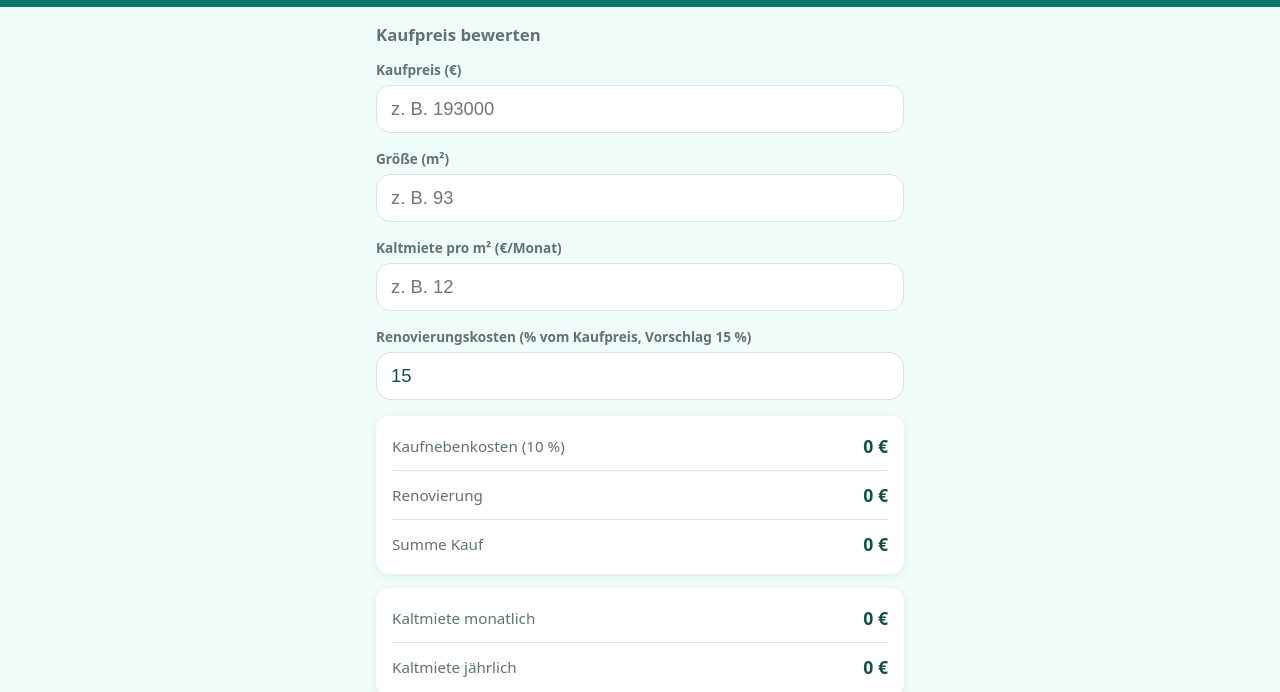
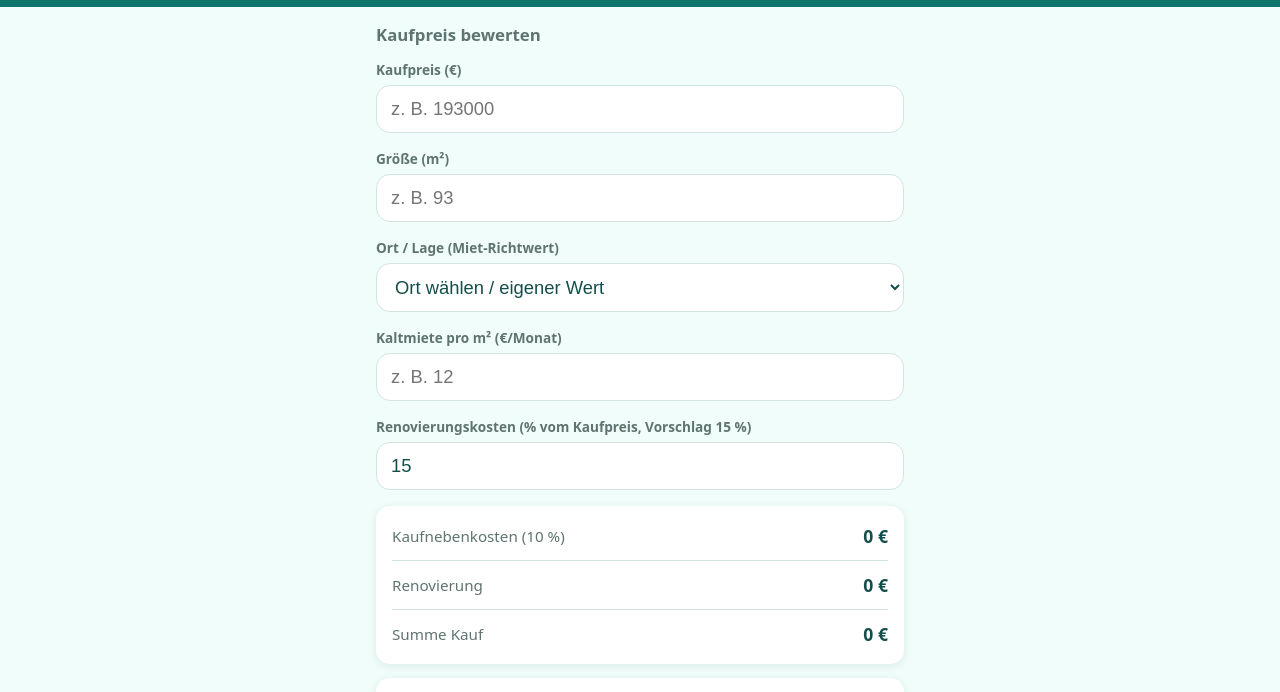
Before and after one commit to seiletbi12/immobilien-rechner, a plain HTML site: page index.html in a window 1280 px wide. Shown: the part 100-792 px from the top of the page. Drawn offline with Linux system fonts and the light colour scheme.

Commit message:
Lage-Auswahl mit Miet-Richtwerten (u. a. Baden-Baden) ergänzt
Co-authored-by: seiletbi12 <seiletbi12@users.noreply.github.com>

```diff
--- a/app.js
+++ b/app.js
@@ -6,6 +6,16 @@ const fmtEuro = new Intl.NumberFormat("de-DE", {
   maximumFractionDigits: 0
 });
 const fmtNum = new Intl.NumberFormat("de-DE", { maximumFractionDigits: 2 });
+
+const LAGE_RICHTWERTE = [
+  ["Baden-Baden", 12],
+  ["Bühl", 9.5],
+  ["Rastatt", 9],
+  ["Achern", 8.5],
+  ["Karlsruhe", 11],
+  ["Offenburg", 10.5],
+  ["Eigener Wert", null]
+];
 
 function val(id) {
   const v = parseFloat(document.getElementById(id).value);
@@ -25,6 +35,31 @@ function bindTabs() {
       tab.classList.add("active");
       document.getElementById(`panel-${tab.dataset.tab}`).classList.add("active");
     });
+  });
+}
+
+function initLage(lageId, mieteId) {
+  const select = document.getElementById(lageId);
+  const miete = document.getElementById(mieteId);
+
+  const placeholder = document.createElement("option");
+  placeholder.value = "";
+  placeholder.textContent = "Ort wählen / eigener Wert";
+  placeholder.selected = true;
+  select.appendChild(placeholder);
+
+  LAGE_RICHTWERTE.forEach(([name, wert]) => {
+    const option = document.createElement("option");
+    option.value = name;
+    option.textContent = wert === null ? name : `${name} (ca. ${fmtNum.format(wert)} €/m²)`;
+    select.appendChild(option);
+  });
+
+  select.addEventListener("change", () => {
+    const eintrag = LAGE_RICHTWERTE.find(([name]) => name === select.value);
+    if (!eintrag || eintrag[1] === null) return;
+    miete.value = eintrag[1];
+    miete.dispatchEvent(new Event("input", { bubbles: true }));
   });
 }
 
@@ -110,6 +145,8 @@ function initMaxPreis() {
 
 function init() {
   bindTabs();
+  initLage("kp-lage", "kp-miete");
+  initLage("mp-lage", "mp-miete");
   initKaufpreis();
   initMaxPreis();
 
--- a/index.html
+++ b/index.html
@@ -32,6 +32,10 @@
         <input type="number" id="kp-groesse" inputmode="numeric" min="1" step="1" placeholder="z. B. 93">
       </div>
       <div class="field">
+        <label for="kp-lage">Ort / Lage (Miet-Richtwert)</label>
+        <select id="kp-lage"></select>
+      </div>
+      <div class="field">
         <label for="kp-miete">Kaltmiete pro m² (€/Monat)</label>
         <input type="number" id="kp-miete" inputmode="decimal" min="0" step="0.5" placeholder="z. B. 12">
       </div>
@@ -53,7 +57,7 @@
         <div class="badge-row"><span class="badge" id="kp-faktor-badge">–</span></div>
         <div class="result-row highlight"><span>Bruttorendite</span><strong id="kp-rendite">–</strong></div>
       </div>
-      <p class="hint">Faktor-Bewertung: unter 12 gut · 13–16 moderat · über 17 teuer</p>
+      <p class="hint">Faktor-Bewertung: unter 12 gut · 13–16 moderat · über 17 teuer · Miet-Richtwerte sind Orientierung, bitte individuell anpassen</p>
     </section>
 
     <section class="panel" id="panel-maxpreis">
@@ -61,6 +65,10 @@
       <div class="field">
         <label for="mp-groesse">Quadratmeter (m²)</label>
         <input type="number" id="mp-groesse" inputmode="numeric" min="1" step="1" placeholder="z. B. 93">
+      </div>
+      <div class="field">
+        <label for="mp-lage">Ort / Lage (Miet-Richtwert)</label>
+        <select id="mp-lage"></select>
       </div>
       <div class="field">
         <label for="mp-miete">Miete pro m² (€/Monat)</label>
--- a/styles.css
+++ b/styles.css
@@ -112,7 +112,8 @@ main {
   margin-bottom: 6px;
 }
 
-.field input[type="number"] {
+.field input[type="number"],
+.field select {
   width: 100%;
   font-size: 1.15rem;
   padding: 12px 14px;
@@ -124,7 +125,8 @@ main {
   transition: border-color 0.15s ease;
 }
 
-.field input[type="number"]:focus {
+.field input[type="number"]:focus,
+.field select:focus {
   border-color: var(--primary);
 }
 
--- a/sw.js
+++ b/sw.js
@@ -1,6 +1,6 @@
 "use strict";
 
-const CACHE = "immobilien-rechner-v3";
+const CACHE = "immobilien-rechner-v4";
 const ASSETS = [
   "index.html",
   "styles.css",
```
Also changed, not shown: 1 other file.
